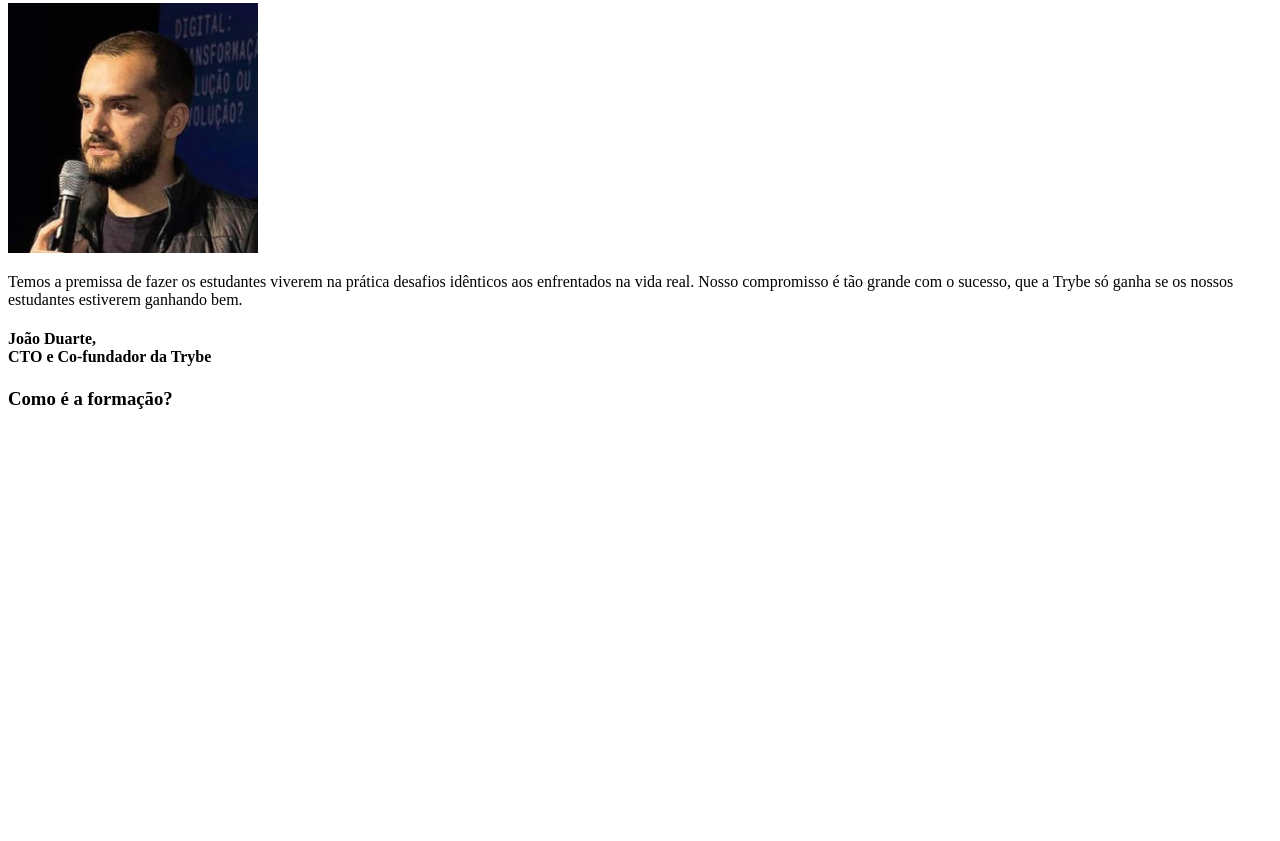
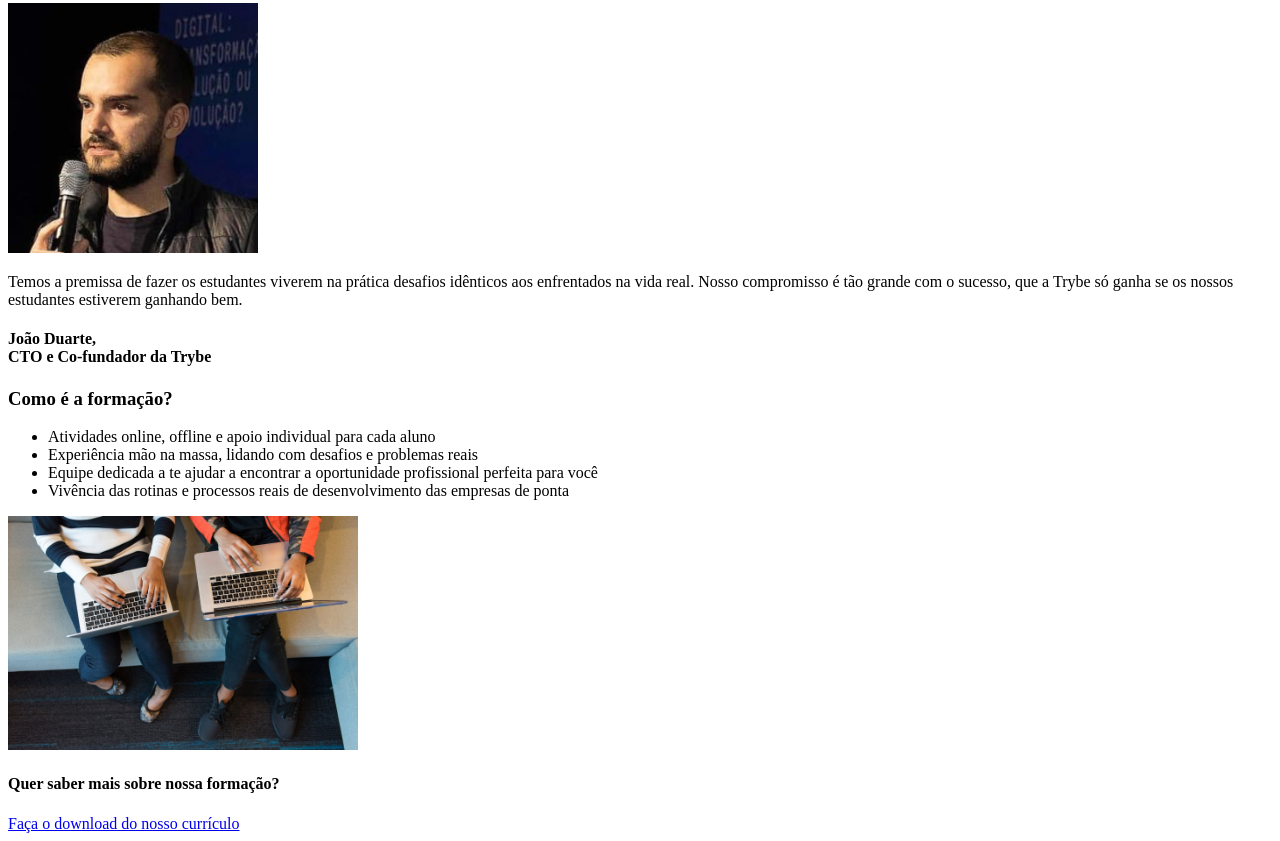
Before and after one commit to luizeduardome/trybe-sd-023-b-live-lectures, a plain HTML site: page fundamentos/bloco-3-introducao-a-html-e-css/dia-1-html-css-estruturas-de-paginas/index.html in a window 1280 px wide. Shown: the part 1553-2394 px from the top of the page. Before the commit the page ends 1981 px from the top, so only its background shows below. Drawn offline with Linux system fonts and the light colour scheme.

Commit message:
Adicionado elementos da quarta section

```diff
--- a/fundamentos/bloco-3-introducao-a-html-e-css/dia-1-html-css-estruturas-de-paginas/index.html
+++ b/fundamentos/bloco-3-introducao-a-html-e-css/dia-1-html-css-estruturas-de-paginas/index.html
@@ -107,5 +107,20 @@
     </h4>
 
     <h3>Como é a formação?</h3>
+
+    <ul>
+        <li>Atividades online, offline e apoio individual para cada aluno</li>
+        <li>Experiência mão na massa, lidando com desafios e problemas reais</li>
+        <li>Equipe dedicada a te ajudar a encontrar a oportunidade profissional perfeita para você</li>
+        <li>Vivência das rotinas e processos reais de desenvolvimento das empresas de ponta</li>
+    </ul>
+
+    <img src="./images/learning-web.jpeg" alt="Foto de pessoas estudando" width="350">
+
+    <h4><span>
+        Quer saber mais sobre nossa formação?
+    </span></h4>
+
+    <a href="#">Faça o download do nosso currículo</a>
   </body>
 </html>
```
